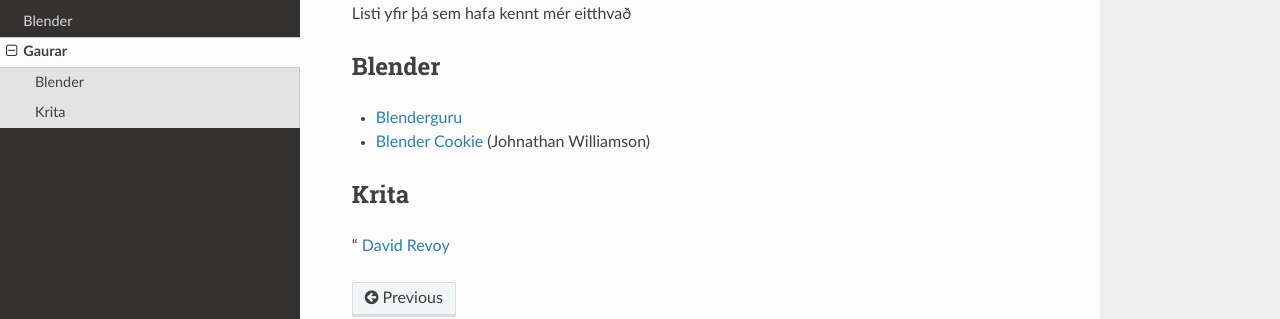
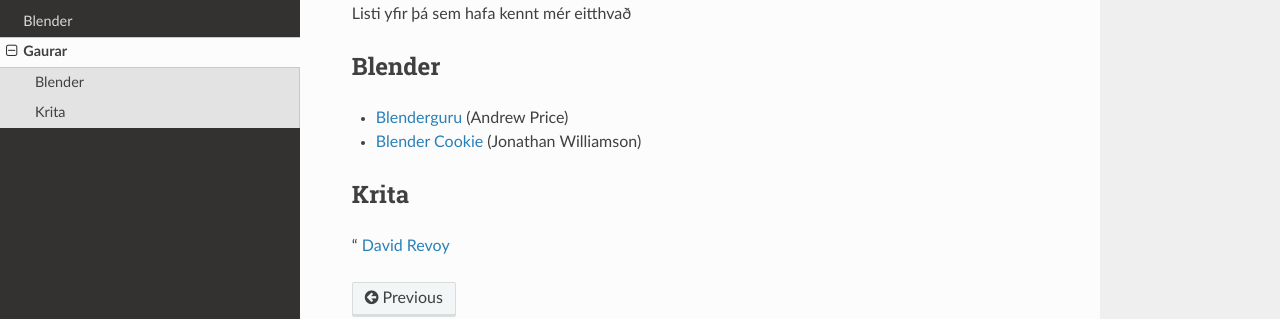
Before and after one commit to hjorleifurs/teiknimyndir, a Sphinx documentation site: the page built from docs/gaurar.rst, in a window 1280 px wide. Shown: the part 158-477 px from the top of the page. Built offline with Sphinx 7.4.7 and the Read the Docs theme 2.0.0, drawn with Linux system fonts in a browser that asks for light colours.

Commit message:
Andrew Price bætt aftan við blenderguru í gaurar.rst

```diff
--- a/docs/gaurar.rst
+++ b/docs/gaurar.rst
@@ -6,8 +6,8 @@
 Blender
 #######
 
-* Blenderguru_
-* `Blender Cookie`__ (Johnathan Williamson)
+* Blenderguru_ (Andrew Price)
+* `Blender Cookie`__ (Jonathan Williamson)
 
 .. _Blenderguru: http://blenderguru.com
 
```
